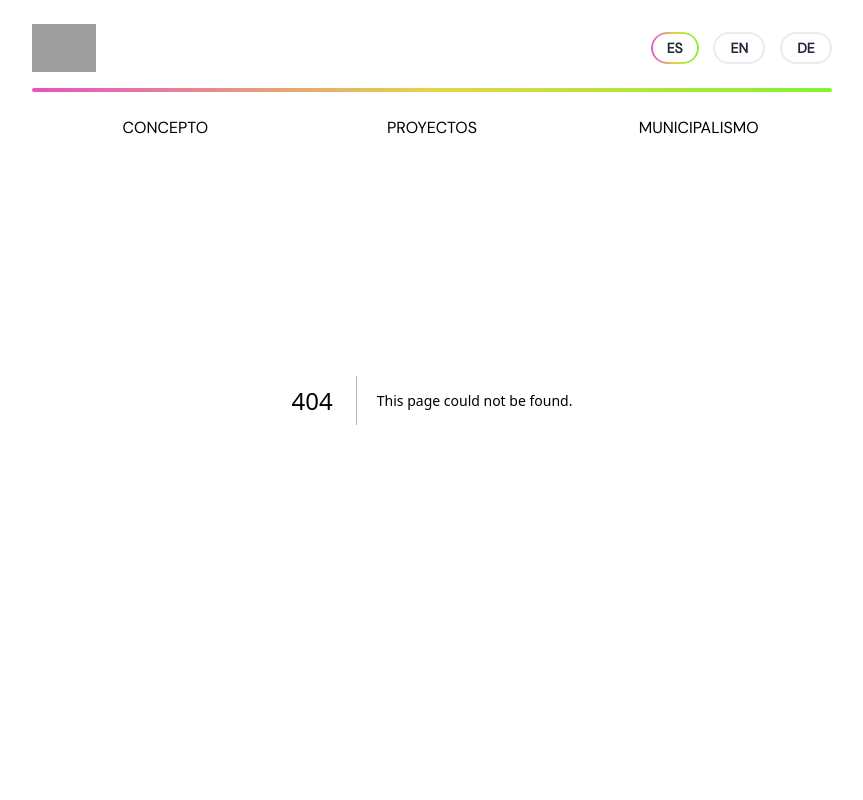
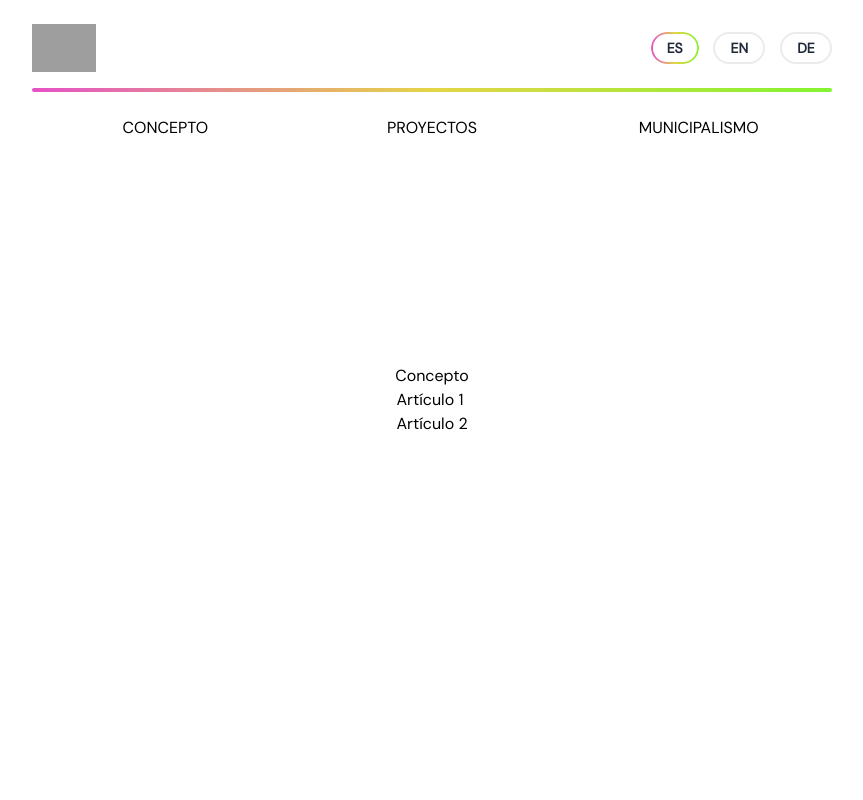
Before and after one commit to protovladyts/ciudades-de-cuidado, a Next.js app: page /concept in a window 1280 px wide. Before the commit this address had no page. Shown: the top 800 px of the page, without its empty margins (208-1071 px from the left). Built offline with nearby package versions, Linux system fonts and the light colour scheme; grey boxes are pictures that could not be loaded; a web font is replaced by a local one.

Commit message:
add pages

```diff
--- a/app/components/Navbar.tsx
+++ b/app/components/Navbar.tsx
@@ -11,21 +11,21 @@ const ReferenceButtons = () => {
     <ul className="col-span-2 grid grid-cols-3 gap-0 place-items-center text-xs sm:text-lg xl:text-base">
       <li className="col-span-1">
         <GradientUnderlineButton>
-          <Link href="#concept" className="px-6 py-2">
+          <Link href="/concept" className="px-6 py-2">
             CONCEPTO
           </Link>
         </GradientUnderlineButton>
       </li>
       <li className="col-span-1">
         <GradientUnderlineButton>
-          <Link href="#projects" className="px-6 py-2">
+          <Link href="/projects" className="px-6 py-2">
             PROYECTOS
           </Link>
         </GradientUnderlineButton>
       </li>
       <li className="col-span-1">
         <GradientUnderlineButton>
-          <Link href="#municipalism" className="px-6 py-2">
+          <Link href="/#municipalism" className="px-6 py-2">
             MUNICIPALISMO
           </Link>
         </GradientUnderlineButton>
--- /dev/null
+++ b/app/concept/[slug]/page.tsx
@@ -0,0 +1,18 @@
+// app/concepto/[slug]/page.js
+import { Template } from '@/app/components';
+import { useRouter } from 'next/router';
+
+export default function ConceptoArticle() {
+  const router = useRouter();
+  const { slug } = router.query;
+
+  // Aquí podrías hacer una llamada a una API para obtener el contenido basado en el slug.
+  const articleContent = `Contenido del artículo con el slug: ${slug}`;
+
+  return (
+    <Template>
+      <h1>Artículo: {slug}</h1>
+      <p>{articleContent}</p>
+    </Template>
+  );
+}
--- /dev/null
+++ b/app/concept/page.tsx
@@ -0,0 +1,23 @@
+// app/concepto/page.js
+import Link from 'next/link';
+import { Template } from '../components';
+
+export default function ConceptoPage() {
+  const articles = [
+    { title: 'Artículo 1', slug: 'articulo-1' },
+    { title: 'Artículo 2', slug: 'articulo-2' },
+  ];
+
+  return (
+    <Template>
+      <h1>Concepto</h1>
+      <ul>
+        {articles.map((article) => (
+          <li key={article.slug}>
+            <Link href={`/concepto/${article.slug}`}>{article.title}</Link>
+          </li>
+        ))}
+      </ul>
+    </Template>
+  );
+}
--- a/app/config.ts
+++ b/app/config.ts
@@ -14,15 +14,3 @@ export const basicFont = DM_Sans({
   weight: "400",
   subsets: ["latin"],
 });
-
-export const backgroundColors = [
-  "#BF95AB", // Pastel Pink
-  "#804463", // Dusky Rose
-  "#76A4AA", // Pastel Teal
-  "#6D8F92", // Muted Blue-Green
-  "#AAA476", // Muted Olive
-  "#8C7B4A", // Soft Brown
-  "#496D6F", // Muted Cyan
-  "#5A4A7F", // Muted Purple
-  "#595A52"  // Slate Gray
-];
--- a/app/globals.css
+++ b/app/globals.css
@@ -1,3 +1,7 @@
 @tailwind base;
 @tailwind components;
 @tailwind utilities;
+
+body {
+  background-color: #FFFFFF;
+}
--- /dev/null
+++ b/app/not-found.tsx
@@ -0,0 +1,11 @@
+import { Template } from "./components";
+import { focusFont, titleFont } from "./config";
+
+export default function NotFound() {
+  return (
+    <Template className={`bg-white text-black ${focusFont.className}`}>
+      <h1 className={`${titleFont.className} pb-4`}>Página no encontrada</h1>
+      <p>Lo sentimos, no pudimos encontrar la página que estás buscando.</p>
+    </Template>
+  );
+}
--- /dev/null
+++ b/app/projects/[slug]/page.tsx
@@ -0,0 +1,18 @@
+// app/projects/[slug]/page.js
+import { Template } from '@/app/components';
+import { useRouter } from 'next/router';
+
+export default function ProjectArticle() {
+  const router = useRouter();
+  const { slug } = router.query;
+
+  // Llamada a API o lógica para obtener el contenido del proyecto basado en el slug.
+  const projectContent = `Detalles del proyecto con el slug: ${slug}`;
+
+  return (
+    <Template>
+      <h1>Project: {slug}</h1>
+      <p>{projectContent}</p>
+    </Template>
+  );
+}
--- /dev/null
+++ b/app/projects/page.tsx
@@ -0,0 +1,23 @@
+// app/projects/page.js
+import Link from 'next/link';
+import { Template } from '../components';
+
+export default function ProjectsPage() {
+  const projects = [
+    { title: 'Proyecto A', slug: 'proyecto-a' },
+    { title: 'Proyecto B', slug: 'proyecto-b' },
+  ];
+
+  return (
+    <Template>
+      <h1>Projects</h1>
+      <ul>
+        {projects.map((project) => (
+          <li key={project.slug}>
+            <Link href={`/projects/${project.slug}`}>{project.title}</Link>
+          </li>
+        ))}
+      </ul>
+    </Template>
+  );
+}
```
